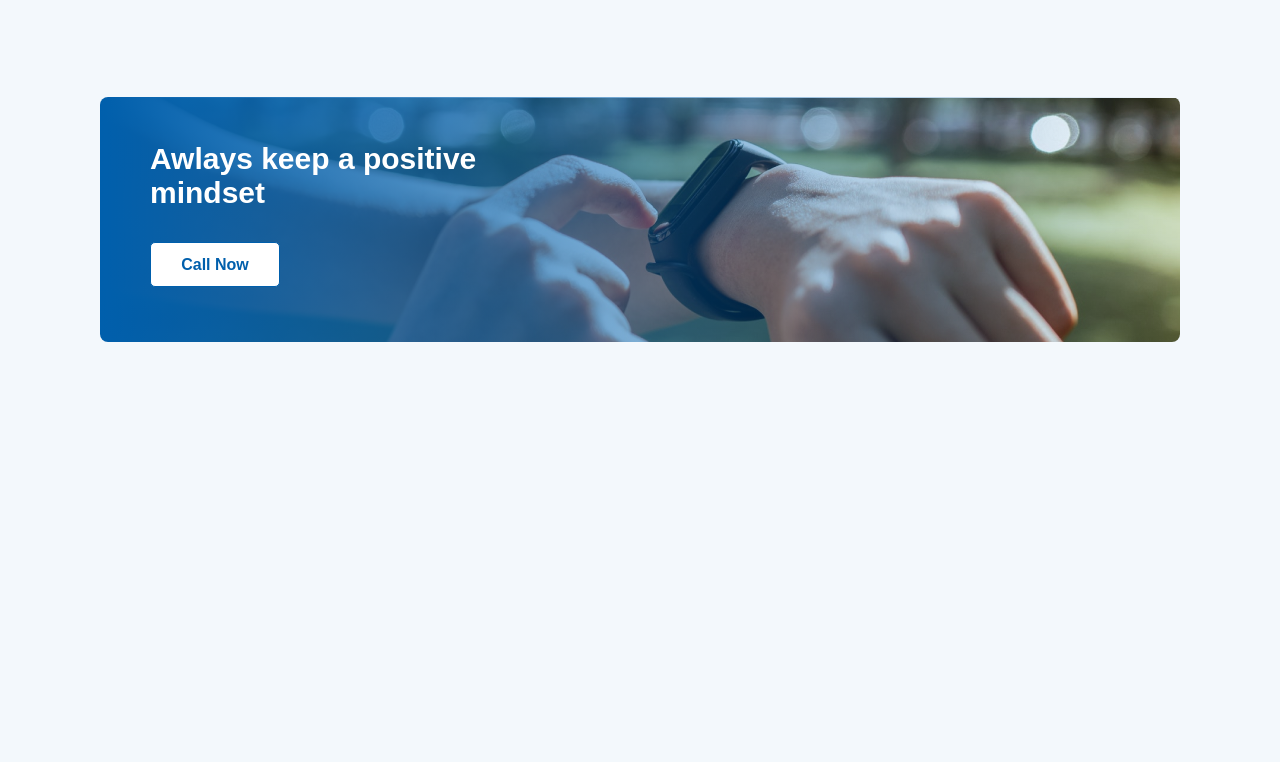
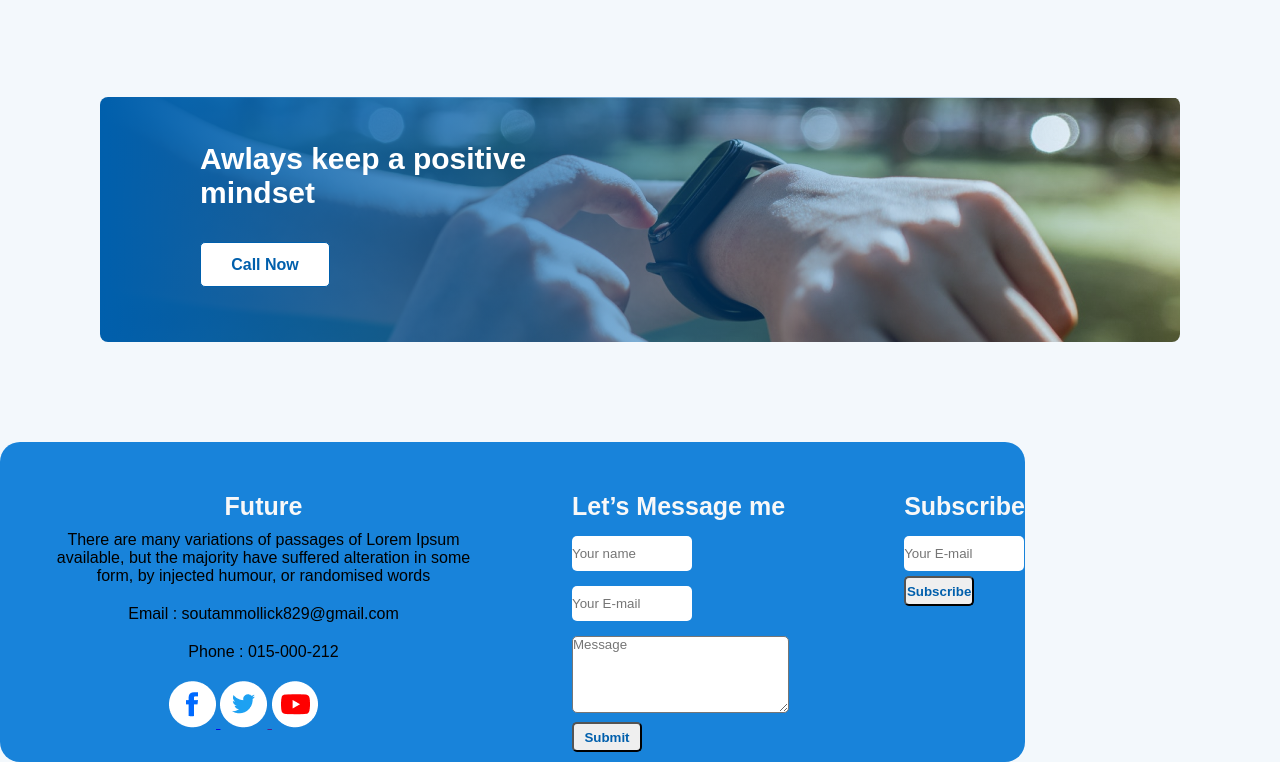
Before and after one commit to soutammollick829/possibal, a plain HTML site: page index.html in a window 1280 px wide. Shown: the part 1694-2456 px from the top of the page. Before the commit the page ends 2136 px from the top, so only its background shows below. Drawn offline with Linux system fonts and the light colour scheme.

Commit message:
commit-fixed

```diff
--- a/index.html
+++ b/index.html
@@ -82,9 +82,49 @@
          mindset</h2>
     <input class="header-btn" type="button" value="Call Now">
 </section>
+<!-- footer section start -->
+<footer>
+<section class="footer">
+    <div class="class-icon">
+    <h2 class="footer-title">Future</h2>
+    <p class="footer-description">There are many variations of passages of Lorem Ipsum available, but the majority have suffered alteration in some form, by injected humour, or randomised words</p>
+    <p class="footer-description">Email : soutammollick829@gmail.com</p>
+    <p class="footer-description">Phone : 015-000-212</p>
 
-<footer>
+   <a class="logo-img" href="https://www.facebook.com/profile.php?id=100085104440724&mibextid=ZbWKwL" target="_blank">
+    <img src="images/icons/fb.png" alt="facebook">
+   </a>
+   <a class="logo-img" href="">
+    <img src="images/icons/twitter.png" alt="twitter">
+   </a>
+   <a class="logo-img" href="https://www.youtube.com/" target="_blank">
+    <img src="images/icons/youtube.png" alt="youtube">
+   </a>
+</div>
+<!-- future option close -->
 
+   <section>
+    <div>
+        <h3 class="footer-title">Let’s Message me</h3>
+        <form action="">
+            <input class="mesage-box" type="text" placeholder="Your name">
+            <input class="mesage-box" type="email" name="" id="" placeholder="Your E-mail">
+           <textarea name="" id="" cols="25" rows="5" placeholder="Message"></textarea>
+           <input class="message-box-btn " type="submit" value="Submit">
+        </form>
+    </div>
+</section>
+<!-- message option close -->
+
+<section>
+    <div>
+        <h4 class="footer-title">Subscribe</h4>
+        <input class="mesage-box" type="email" name="" id="" placeholder="Your E-mail">
+        <input class="message-box-btn" type="button" value="Subscribe">
+    </div>
+</section>
+<!-- Subscribe close -->
+</section>
 </footer>
 </body>
 </html>
--- a/style.css
+++ b/style.css
@@ -107,7 +107,7 @@ span.check-mark{
     gap: 65px;
     text-align: center;
     margin-top: 50px;
-    margin-left: 180px;
+    margin-left: 185px;
 }
 /* awlays positive section */
 .positive{
@@ -115,7 +115,7 @@ span.check-mark{
     border-radius: 8px;
     background-repeat: no-repeat;
    padding-top: 45px;
-   padding-left: 50px;
+   padding-left: 100px;
    margin: 100px;
    background-position-x:center;
    height: 200px;
@@ -125,3 +125,60 @@ span.check-mark{
     font-size: 30px;
     color: #FFFFFF;
 }
+/* awlays positive section close
+==============================================*/
+
+/* footer section */
+.footer{
+    display: flex;
+    background-color:#1883da;
+    gap: 45px;
+    border-radius: 20px;
+    width:1025px;
+}
+.footer-title{
+    font-weight: 700;
+    font-size: 25px;
+    color: #F8F8F8;
+    margin-top: 50px;
+    margin-left: 40px;
+
+}
+.footer-description{
+    font-weight: 400;
+    font-size: 16px;
+    margin-top: 10px;
+    margin-left: 40px;
+    margin-bottom: 20px;
+}
+.mesage-box{
+    height: 35px;
+    width: 120px;
+    margin-top: 15px;
+    border-radius: 5px;
+    border: 0;
+    margin-left: 40px;
+
+}
+textarea{
+    margin-top: 15px;
+    border-radius: 5px;
+    margin-left: 40px;
+}
+.class-icon{
+    text-align: center;
+    text-decoration: none;
+}
+.message-box-btn{
+    margin-left: 40px;
+    margin-top: 5px;
+    margin-bottom: 10px;
+    height: 30px;
+    width: 70px;
+    font-weight: 700;
+    color: #005FAC;
+    border-radius: 5px;
+}
+.message-box-btn:hover{
+    color: #ee4c4c;
+}
```
